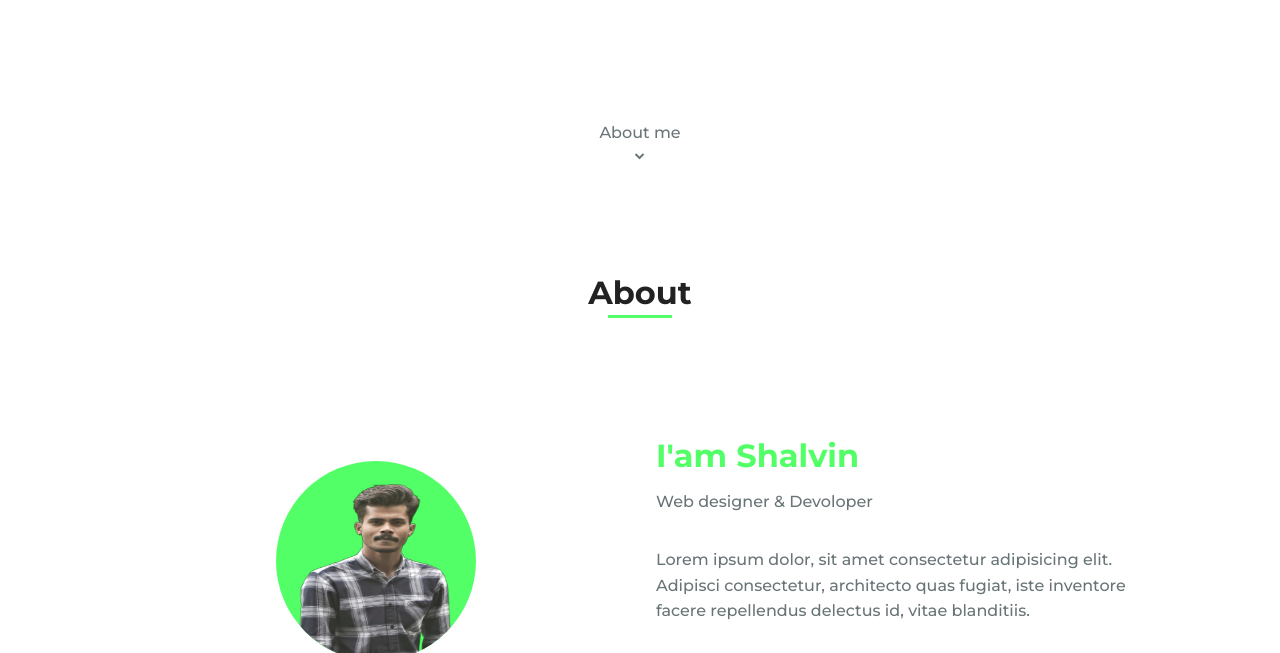
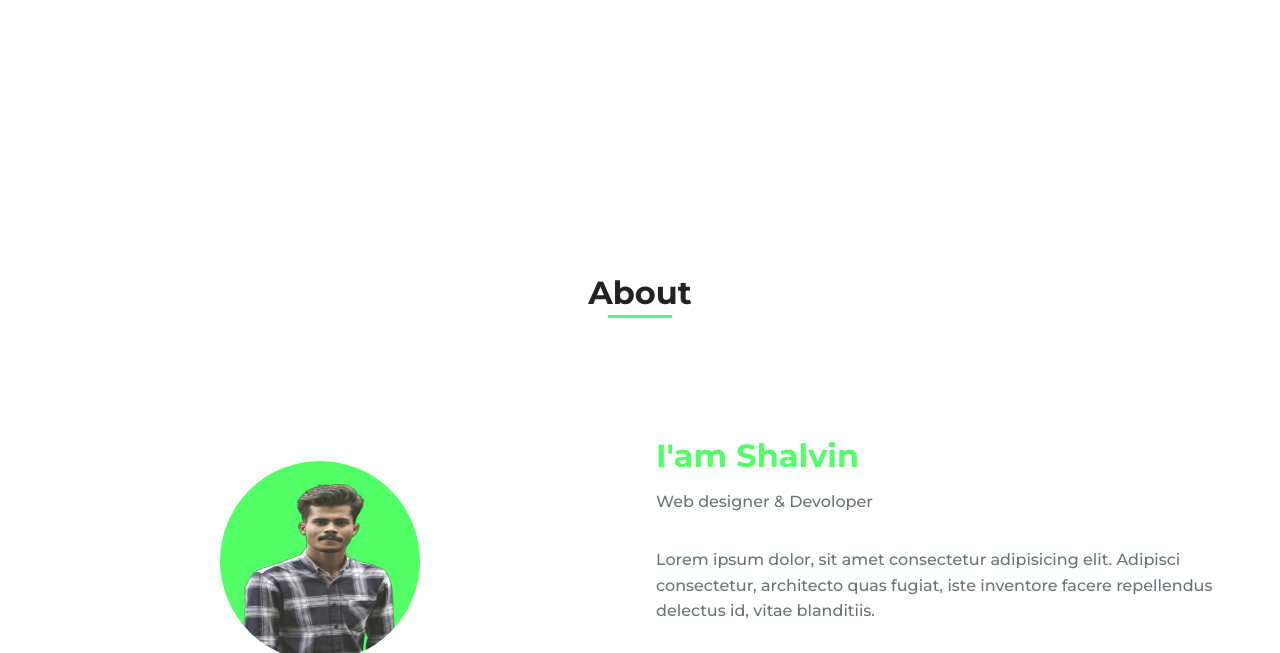
Before and after one commit to ShalvinShaji/Portfolio-wesite, a plain HTML site: page index.html in a window 1280 px wide. Shown: the part 629-1282 px from the top of the page. Drawn offline with nearby package versions, Linux system fonts and the light colour scheme.

Commit message:
Home screen completed

```diff
--- a/Css/styles.css
+++ b/Css/styles.css
@@ -104,7 +104,6 @@ img{
 
 /*===== LAYOUT =====*/
 .bd-grid{
-    max-width: 1024px;
     display: grid;
     grid-template-columns: 100%;
     grid-column-gap: 2rem;
@@ -209,8 +208,6 @@ img{
 
 }
 .home__about__me{
-
-
 
     align-self: flex-start;
     justify-self: center;
@@ -396,7 +393,7 @@ img{
 }
 
 /* ===== MEDIA QUERIES =====*/
-/* For small devices */
+
 
 @media screen and (min-width: 768px){
     body{
@@ -441,10 +438,10 @@ img{
         grid-template-rows: 1.7fr 1fr;
         row-gap: 0;
     }
-    .home__img{
-        width: 524px;
-        right: 10%;
+    .home__about__me{
+        display: none;
     }
+
 
     .about__container{
         grid-template-columns: repeat(2, 1fr);
@@ -485,9 +482,9 @@ img{
     }
 }
 
-@media screen and (min-width: 1024px){
-    .bd-grid{
-        margin-left: auto;
-        margin-right: auto;
-    }
+@media screen and (min-width : 1023){
+ .home__container .bd-grid{
+    max-width: auto;
+
+ }
 }
--- a/index.html
+++ b/index.html
@@ -51,7 +51,7 @@
                 </div>
                 <div class="home__about__me">
                     <a href="#about" class="home__about__me">About me <br> </a>
-                    <a href="#about" class="down__arrow"><i class='bx bxs-chevron-down' ></i></a>
+                    <a href="#about" class="down__arrow"><i class='bx bx-chevron-down bx-fade-up' ></i></i></a>
                 </div>
 
 
```
